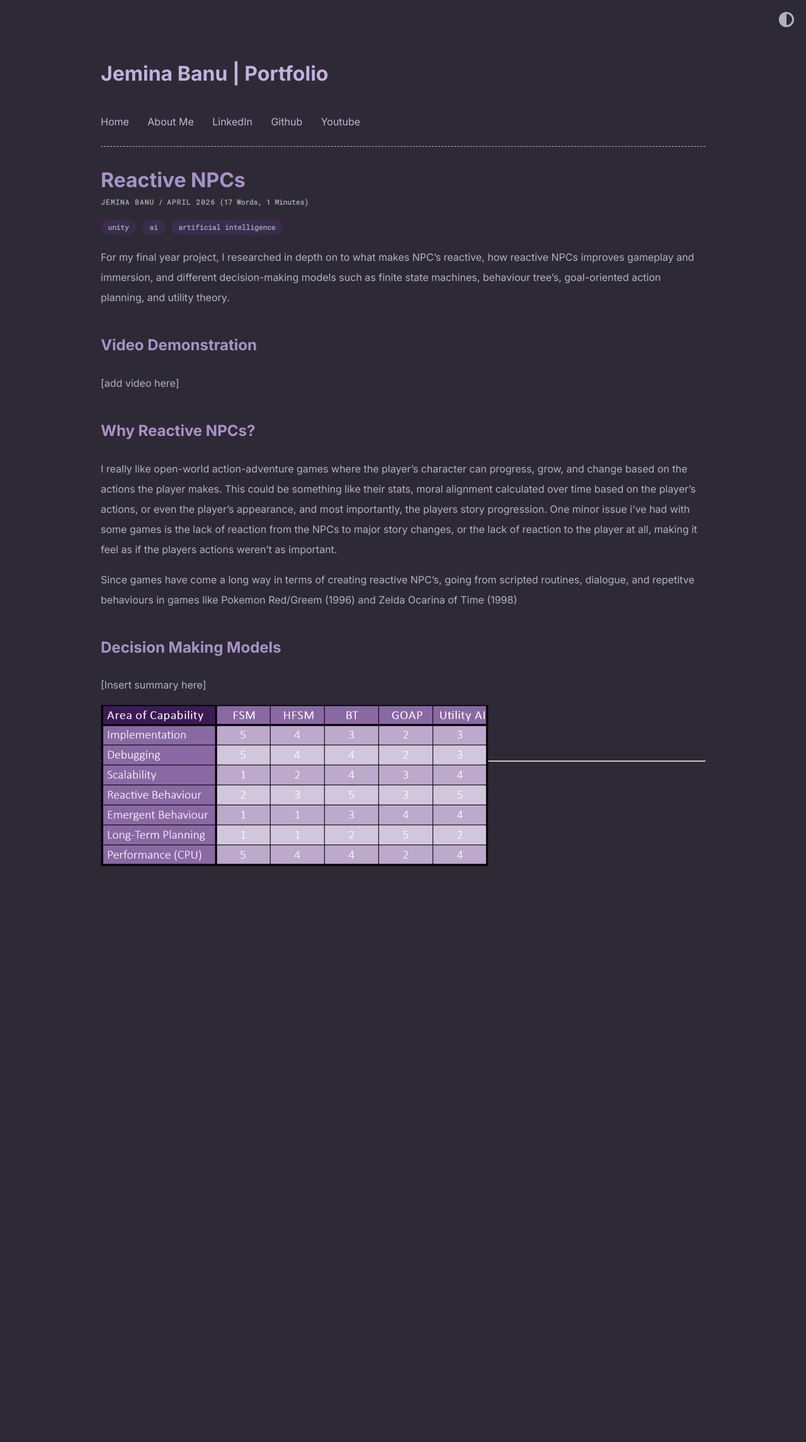
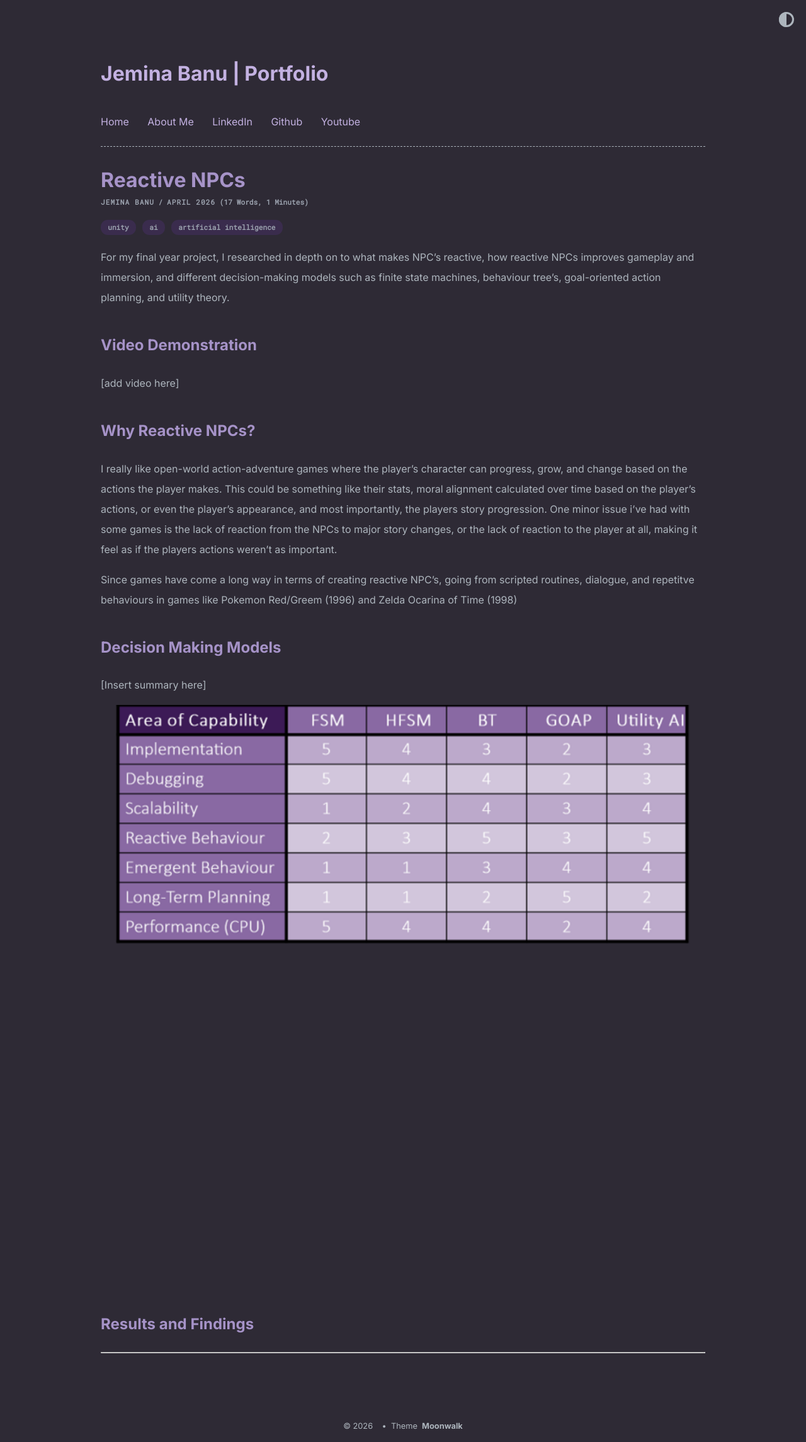
Before and after one commit to Jem-exe/jem-exe.github.io, a Jekyll site: the page built from _posts/2026-04-14-reactive-npcs.md, in a window 1280 px wide. Shown: the whole page at 63% size. Built offline with Jekyll 4.4.1, drawn with Linux system fonts in a browser that asks for light colours; before the commit the page ends 1378 px from its top, so only the background shows below that.

Commit message:
img using vid container

```diff
--- a/_posts/2026-04-14-reactive-npcs.md
+++ b/_posts/2026-04-14-reactive-npcs.md
@@ -20,7 +20,7 @@
 
 [Insert summary here]
 
-<img src="../images/Decision Making Table.png" alt="Decision-Making Model Table" class="img-container">
+<img src="../images/Decision Making Table.png" alt="Decision-Making Model Table" class="video-container">
 
 ## Results and Findings
 
```
